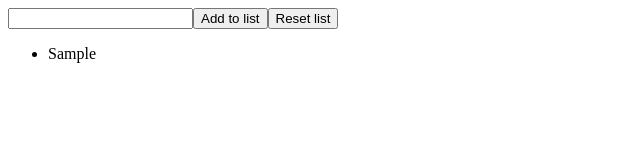
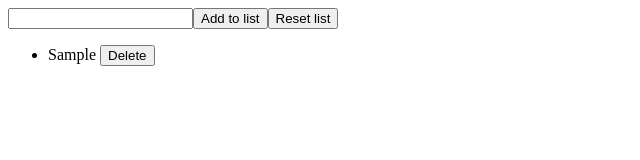
Before and after one commit to ANDgeloREA/react-exercises, a React (Create React App) app in the folder react-exercises/: page / in a window 1280 px wide. Both pictures are taken after typing "Sample" into the empty fields and a click on the button "Add to list". Shown: the top 160 px of the page, without its empty margins (0-640 px from the left). Built offline with nearby package versions, Linux system fonts and the light colour scheme.

Commit message:
complete exercise 28

```diff
--- a/react-exercises/src/components/TodoList.js
+++ b/react-exercises/src/components/TodoList.js
@@ -1,13 +1,20 @@
-import { useState } from "react"
+import { useState, useRef } from "react"
 
 const TodoList = () => {
     const [items, setItems] = useState([])
     const [value, setValue] = useState("")
+    const index = useRef();
 
     const handleClick = (event) => {
         event.preventDefault()
         setItems([...items, value])
         setValue("")
+    }
+
+    const handleDelete = (id) => {
+        const newList= [...items]
+        newList.splice(id, 1)
+        setItems(newList)
     }
 
     const handleReset = (event) => {
@@ -28,7 +35,7 @@ const TodoList = () => {
                 <button type="submit" onClick={handleReset}>Reset list</button>
             </form>
             <ul>
-                {items.map((item, index) => { return (<li key={index}>{item}</li>) })}
+                {items.map((item, index) => { return (<li key={index} index={index}>{item} <button onClick={() => handleDelete(index)}>Delete</button></li>) })}
             </ul>
         </>
     )
```
Also changed, not shown: 2 other files (tests, documents, lock files or other folders).
